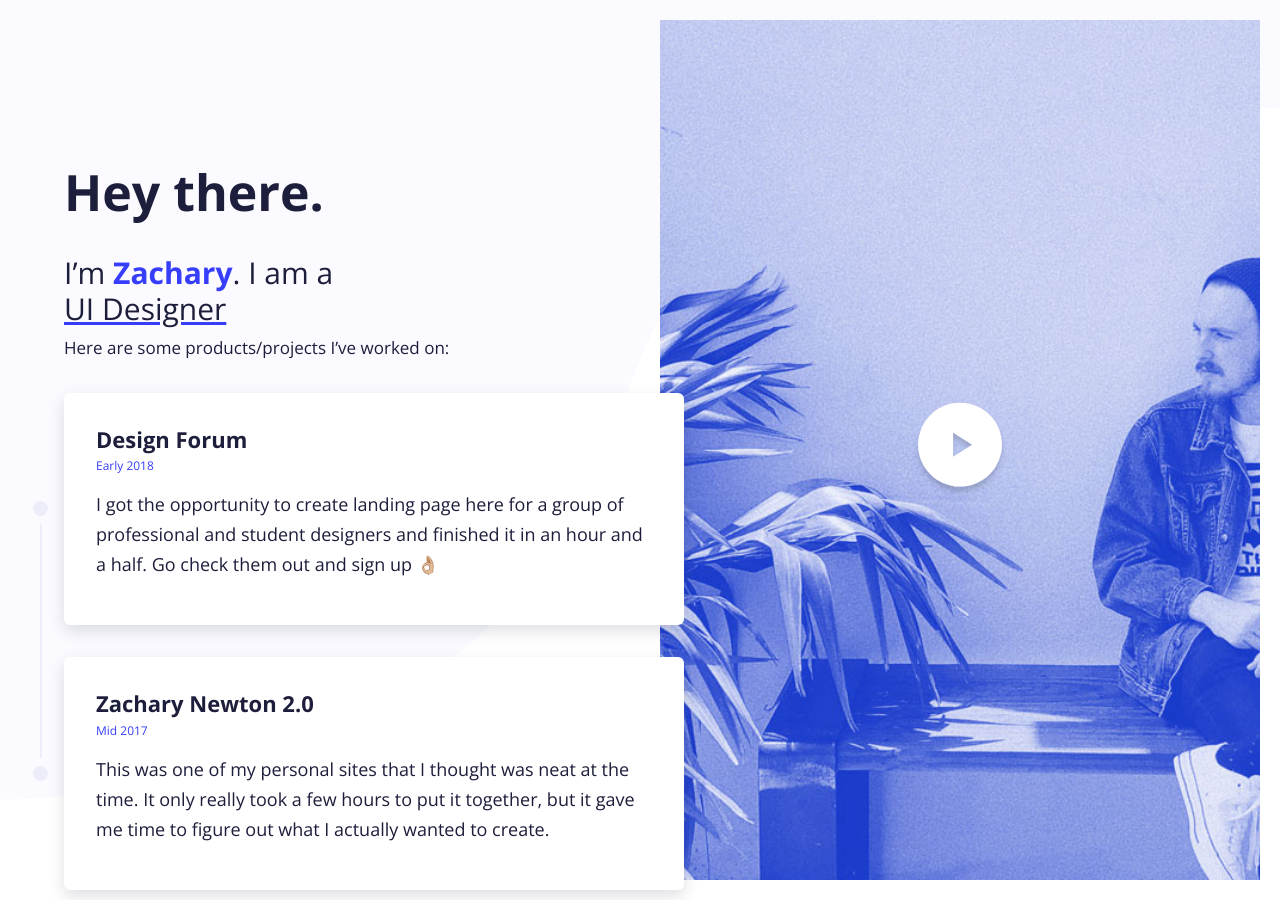
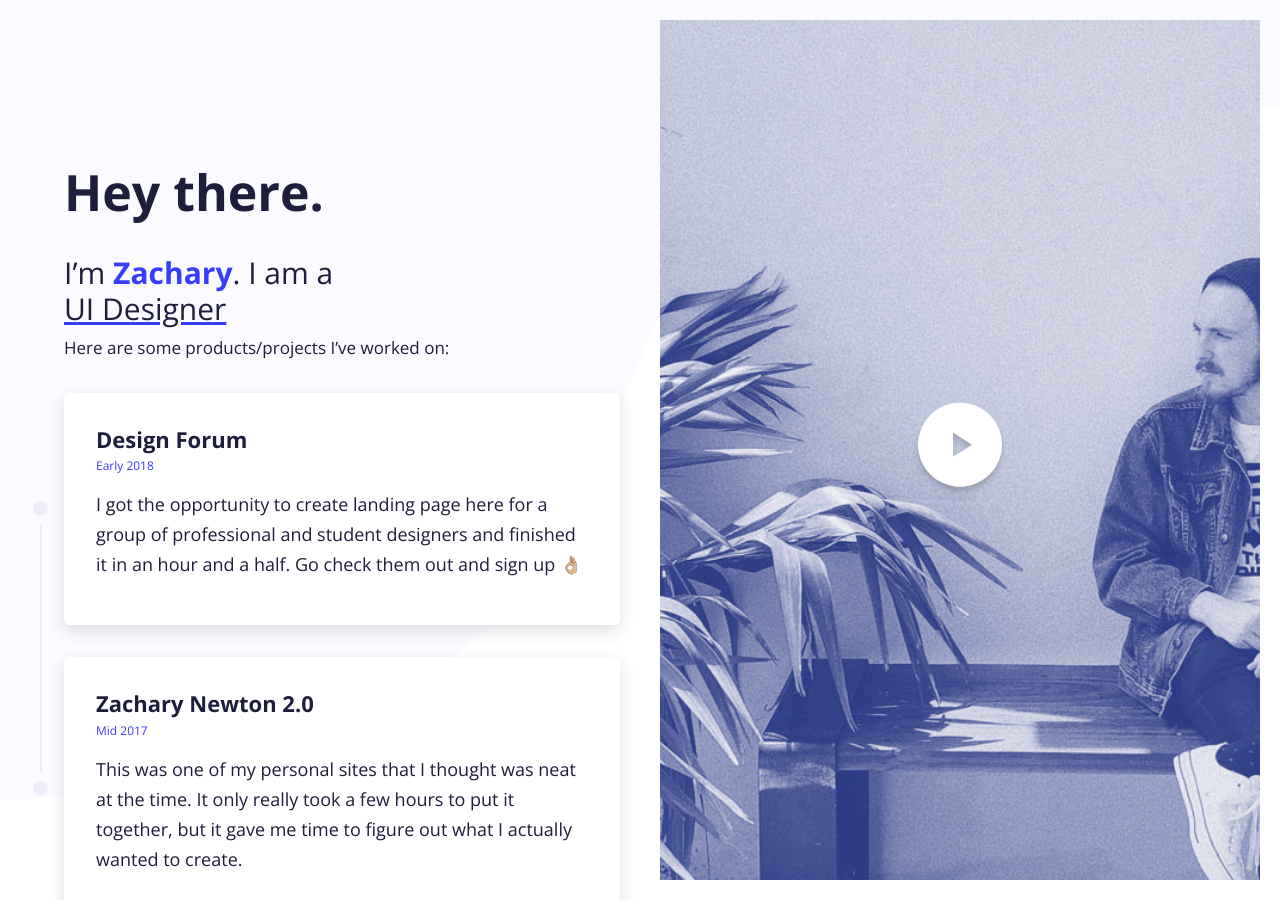
Before and after one commit to zacharyrnewton/zacharynewton, a Jekyll site: the page built from index.html, in a window 1280 px wide. Built offline with Jekyll 4.4.1, drawn with Linux system fonts in a browser that asks for light colours.

Commit message:
fixed some styles

```diff
--- a/_sass/1-layouts/index.sass
+++ b/_sass/1-layouts/index.sass
@@ -27,7 +27,8 @@ body
     display: grid
     grid-template-columns: 1fr
     grid-gap: 2rem
-    .timelineContainer
+    margin-left: 32px
+    a.timelineContainer
       display: block
       position: relative
       width: 100%
@@ -41,7 +42,6 @@ body
       transition: all 0.2s ease-out
       text-decoration: none
       color: var(--cool-black)
-      box-sizing: content-box
       &:link
         background: var(--white)
       &:visited
@@ -50,6 +50,8 @@ body
         background: var(--primary)
         h4, small, p
           color: var(--white)
+        .timelineDot
+          background: var(--primary-plus-one)
       h4
         margin: 0
         padding: 0 0 2px 0
@@ -73,11 +75,11 @@ body
         justify-content: center
         align-items: center
       .timelineDot
-        content: ""
         width: 15px
         height: 15px
         background: var(--cool-white)
         border-radius: 100%
+        transition: background 0.2s ease-in-out
       .timelineDotWrapper::after
         content: ""
         width: 2px
@@ -117,6 +119,10 @@ body
   display: flex
   justify-content: center
   align-items: center
+  filter: grayscale(.5)
+  transition: filter 0.1s ease-out
+  &:hover
+    filter: grayscale(0)
   svg.play
     position: relative
     z-index: 2
@@ -192,6 +198,8 @@ body
     margin-right: 0
     padding-right: 20px
     box-sizing: border-box
+    .timelineWrapper
+      margin-left: auto
   .heroText
     margin-top: 128px
 @media screen and (orientation: landscape) and (min-width: 1300px)
```
